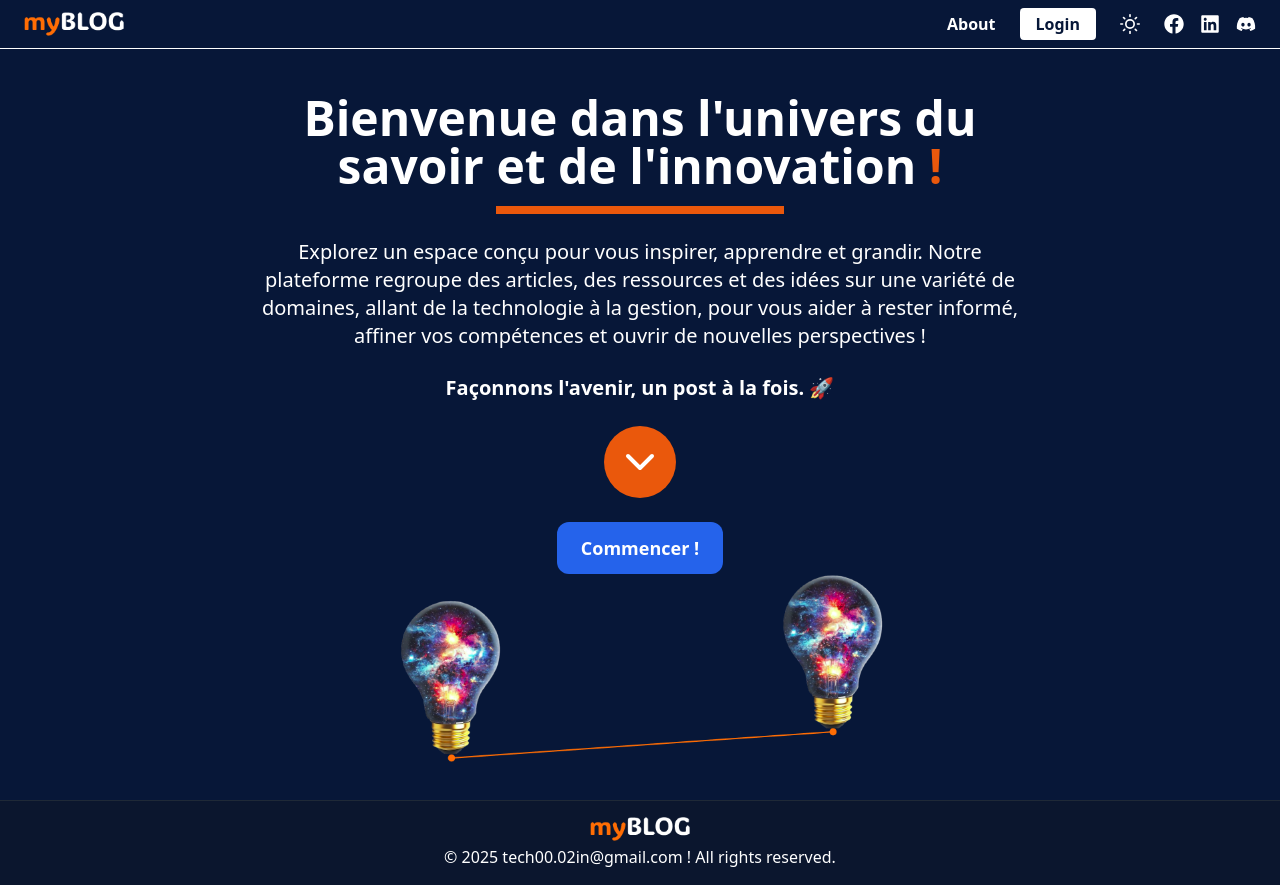
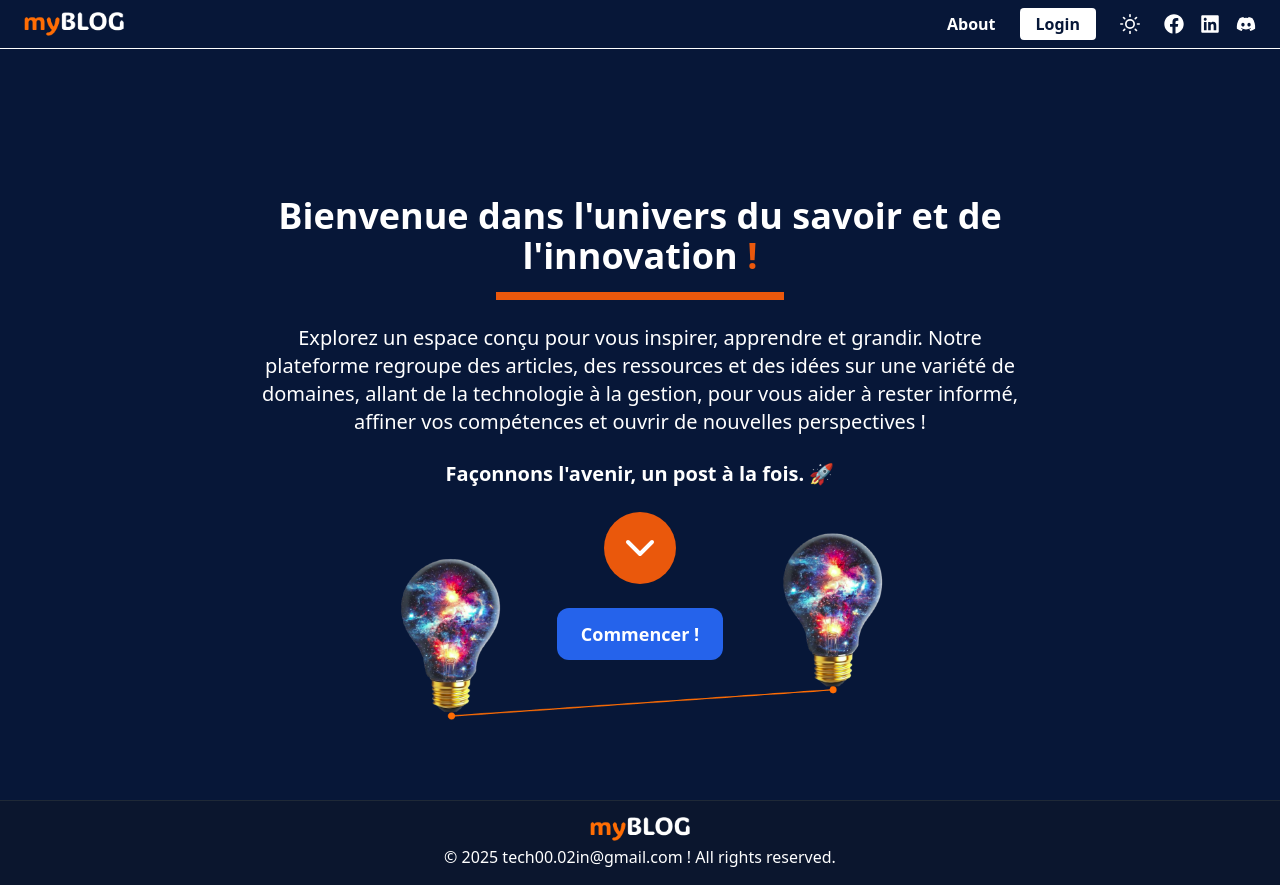
Before and after one commit to etan-nestor/blog_app, a React (Vite) app: page / in a window 1280 px wide. Built offline with nearby package versions, Linux system fonts and the light colour scheme.

Commit message:
first0007

```diff
--- a/src/components/Welcome/Welcome.jsx
+++ b/src/components/Welcome/Welcome.jsx
@@ -25,7 +25,7 @@ const Welcome = () => {
             ) : (
                 <div className="flex flex-col items-center justify-center min-h-screen bg-[#071738] text-white px-4">
                     {/* Titre */}
-                    <h2 className="text-2xl sm:text-4xl md:text-5xl font-bold mb-4 text-center max-w-3xl">
+                    <h2 className="text-2xl sm:text-3xl md:text-4xl font-bold mb-4 text-center max-w-3xl">
                         Bienvenue dans l&#39;univers du savoir et de l&#39;innovation <span className='text-orange-600'>!</span>
                     </h2>
 
@@ -54,7 +54,7 @@ const Welcome = () => {
                     </button>
 
                     {/* Image de bienvenue */}
-                    <div className="-mt-8 max-w-xs sm:max-w-md md:max-w-lg lg:max-w-xl mb-16">
+                    <div className="-mt-[3rem] md:-mt-[10rem] max-w-xs sm:max-w-md md:max-w-lg lg:max-w-xl mb-1">
                         <img className="w-full h-auto cursor-pointer" src={WelcomeImg} alt="Light" />
                     </div>
                 </div>
```
